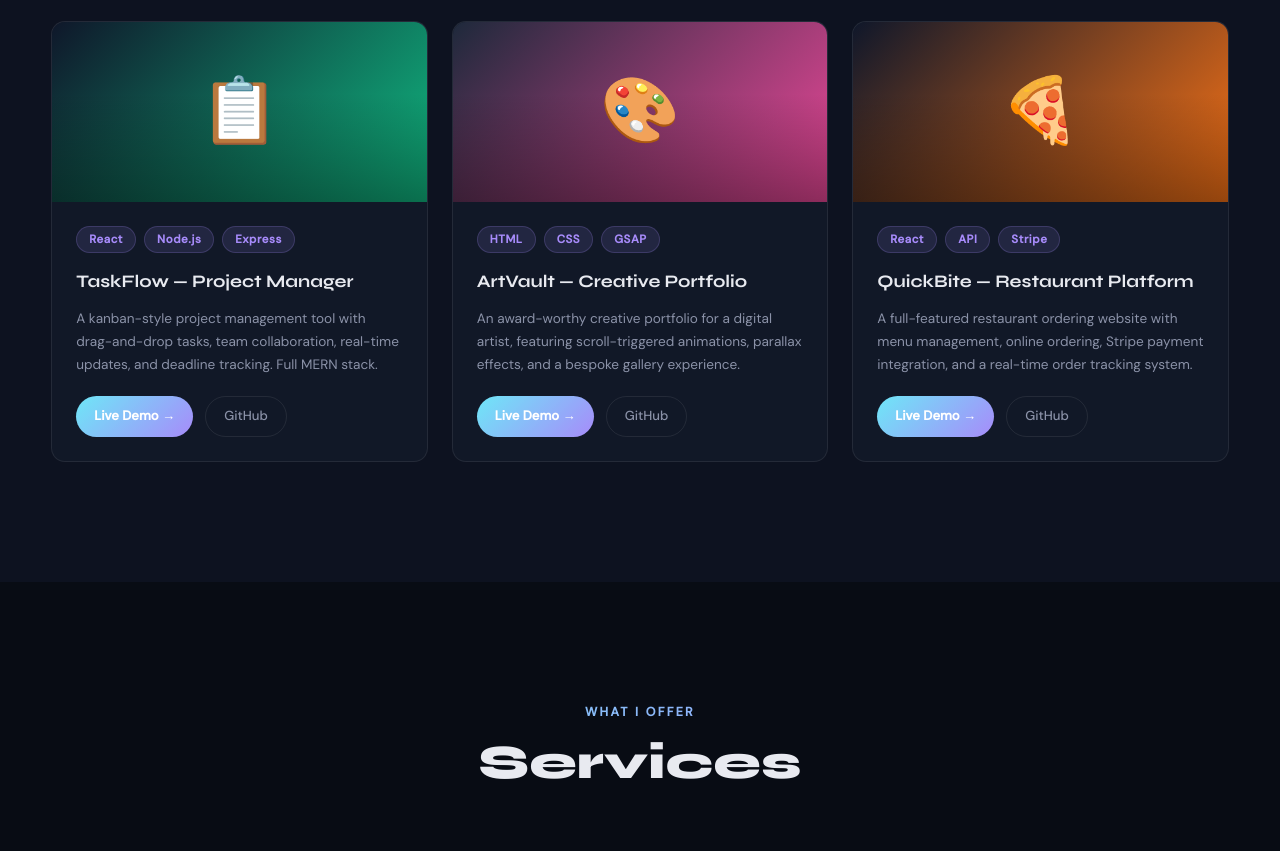
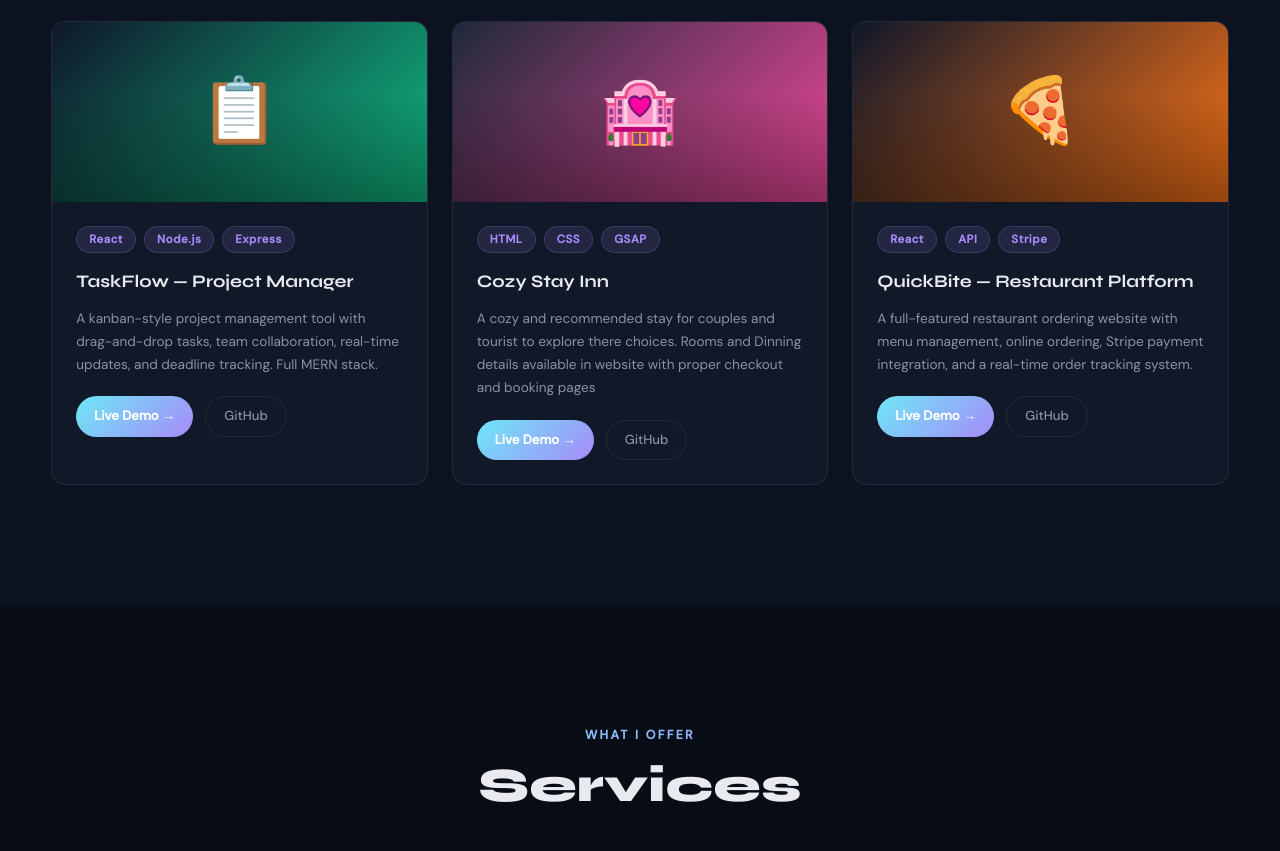
Before and after one commit to pritamnaskar9804-cloud/rehanzdigitalnetwork, a plain HTML site: page index.html in a window 1280 px wide. Shown: the part 3610-4461 px from the top of the page. Drawn offline with Linux system fonts and the light colour scheme.

Commit message:
Replace ArtVault project with Cozy Stay Inn
Updated project details for Cozy Stay Inn.

```diff
--- a/index.html
+++ b/index.html
@@ -292,12 +292,12 @@
 
       <div class="project-card reveal" data-category="frontend">
         <div class="project-img" style="background: linear-gradient(135deg,#1e293b,#ec4899)">
-          <span class="project-emoji">🎨</span>
+          <span class="project-emoji">🏩</span>
         </div>
         <div class="project-body">
           <div class="project-tags"><span>HTML</span><span>CSS</span><span>GSAP</span></div>
-          <h3>ArtVault — Creative Portfolio</h3>
-          <p>An award-worthy creative portfolio for a digital artist, featuring scroll-triggered animations, parallax effects, and a bespoke gallery experience.</p>
+          <h3>Cozy Stay Inn</h3>
+          <p>A cozy and recommended stay for couples and tourist to explore there choices. Rooms and Dinning details available in website with proper checkout and booking pages </p>
           <div class="project-actions">
             <a href="#" class="btn-proj-primary" target="_blank">Live Demo →</a>
             <a href="#" class="btn-proj-ghost" target="_blank">GitHub</a>
```
